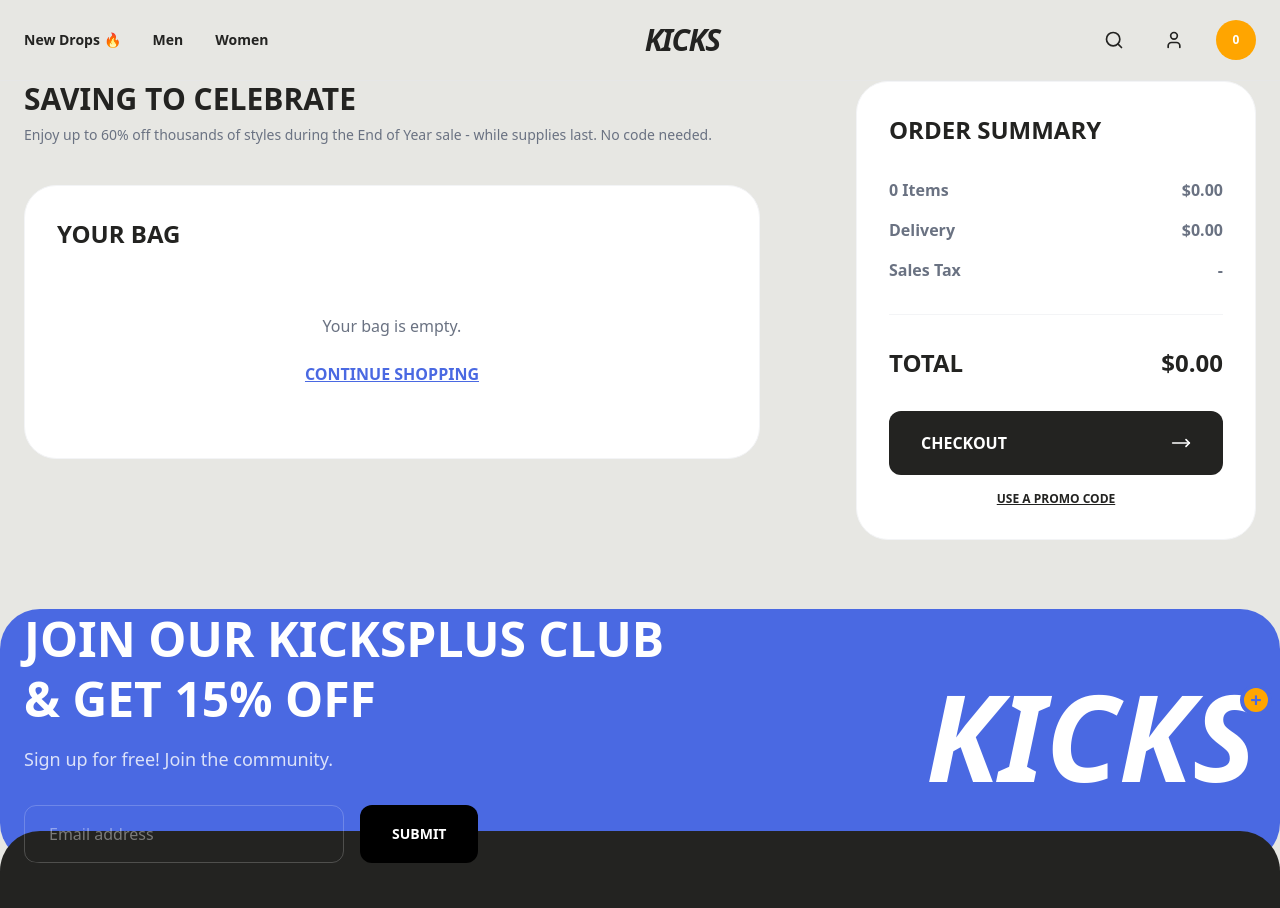
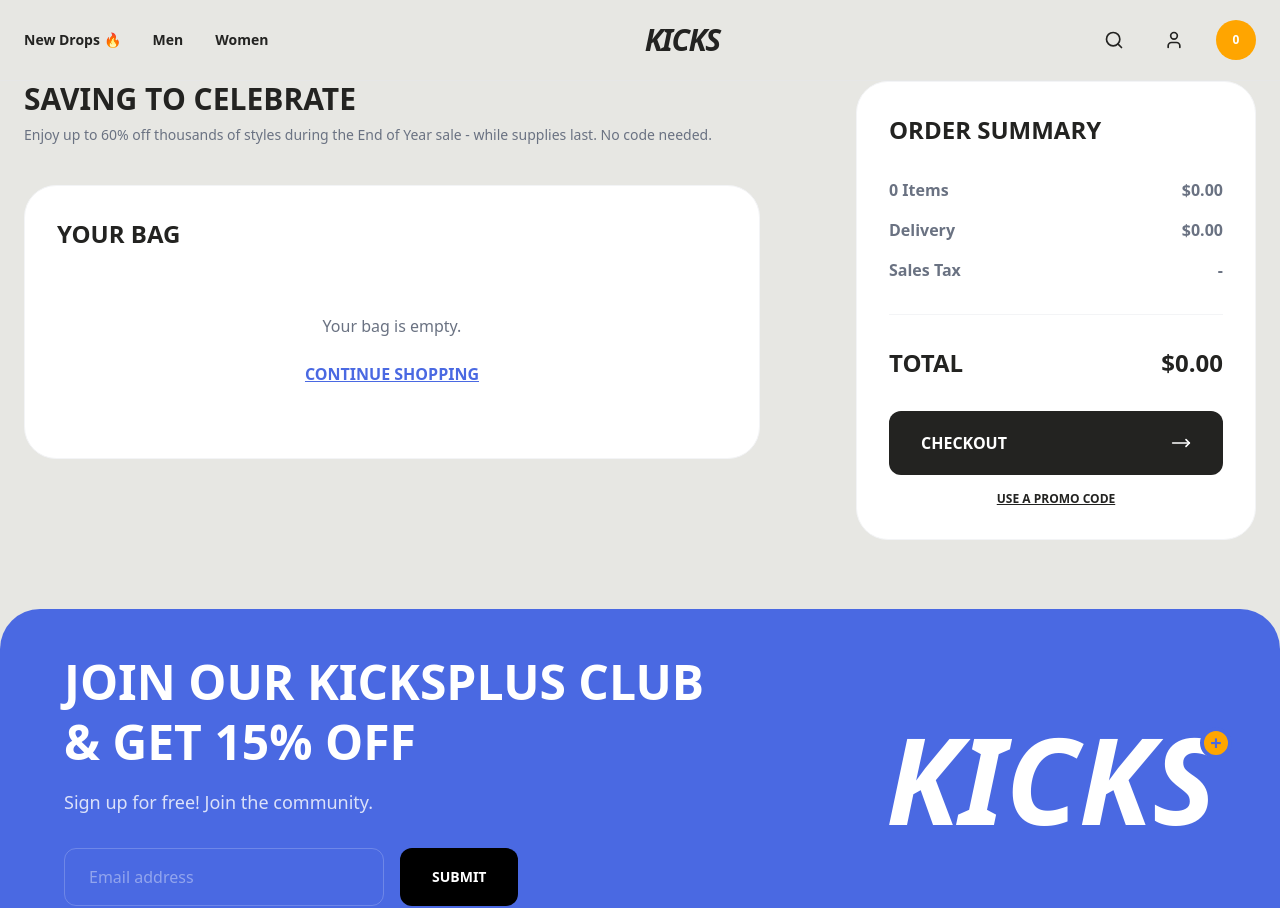
Before and after one commit to abu-abdullah22/zavi-soft-task, a Next.js app: page /cart in a window 1280 px wide. Shown: the top 908 px of the page. Built offline with nearby package versions, Linux system fonts and the light colour scheme.

Commit message:
style: set footer subscription section to exact 1320x340px

```diff
--- a/src/components/layout/Footer.tsx
+++ b/src/components/layout/Footer.tsx
@@ -5,10 +5,10 @@ const Footer = () => {
   return (
     <footer className="mt-12">
       {/* Join Club Section */}
-      <div className="bg-primary py-12 px-8 lg:px-16 rounded-[40px] container-custom mb-0 overflow-hidden relative">
-        <div className="flex flex-col lg:flex-row justify-between items-start lg:items-center gap-8 relative z-10">
+      <div className="bg-primary px-8 lg:px-16 rounded-[40px] max-w-[1320px] mx-auto h-auto lg:h-[340px] flex items-center mb-0 overflow-hidden relative">
+        <div className="flex flex-col lg:flex-row justify-between items-start lg:items-center gap-8 relative z-10 w-full">
           {/* Left: Text + Form */}
-          <div className="max-w-2xl">
+          <div className="max-w-2xl flex-1">
             <h2 className="text-3xl lg:text-5xl font-black text-white leading-tight mb-4 uppercase">
               Join our KicksPlus Club & get 15% off
             </h2>
```
